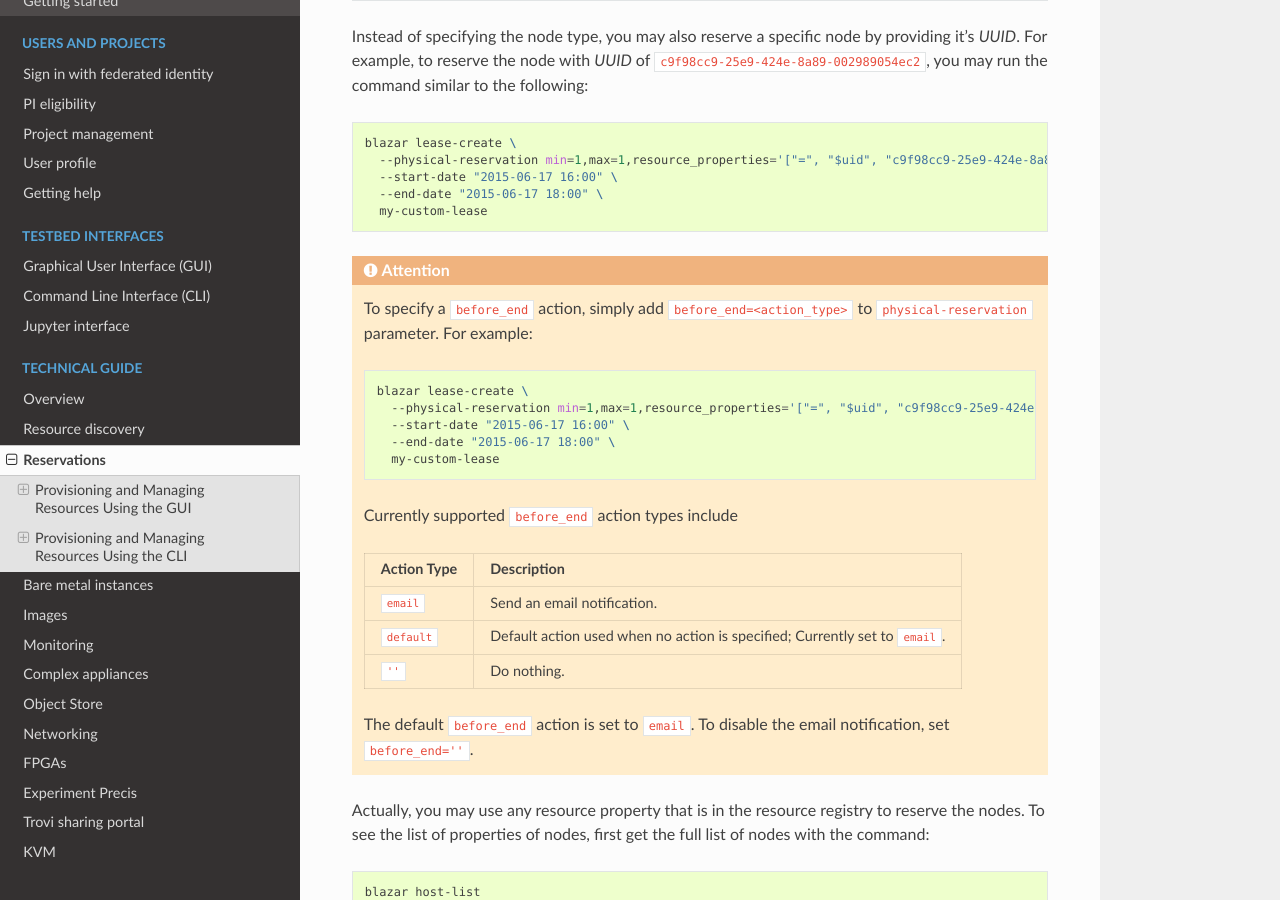
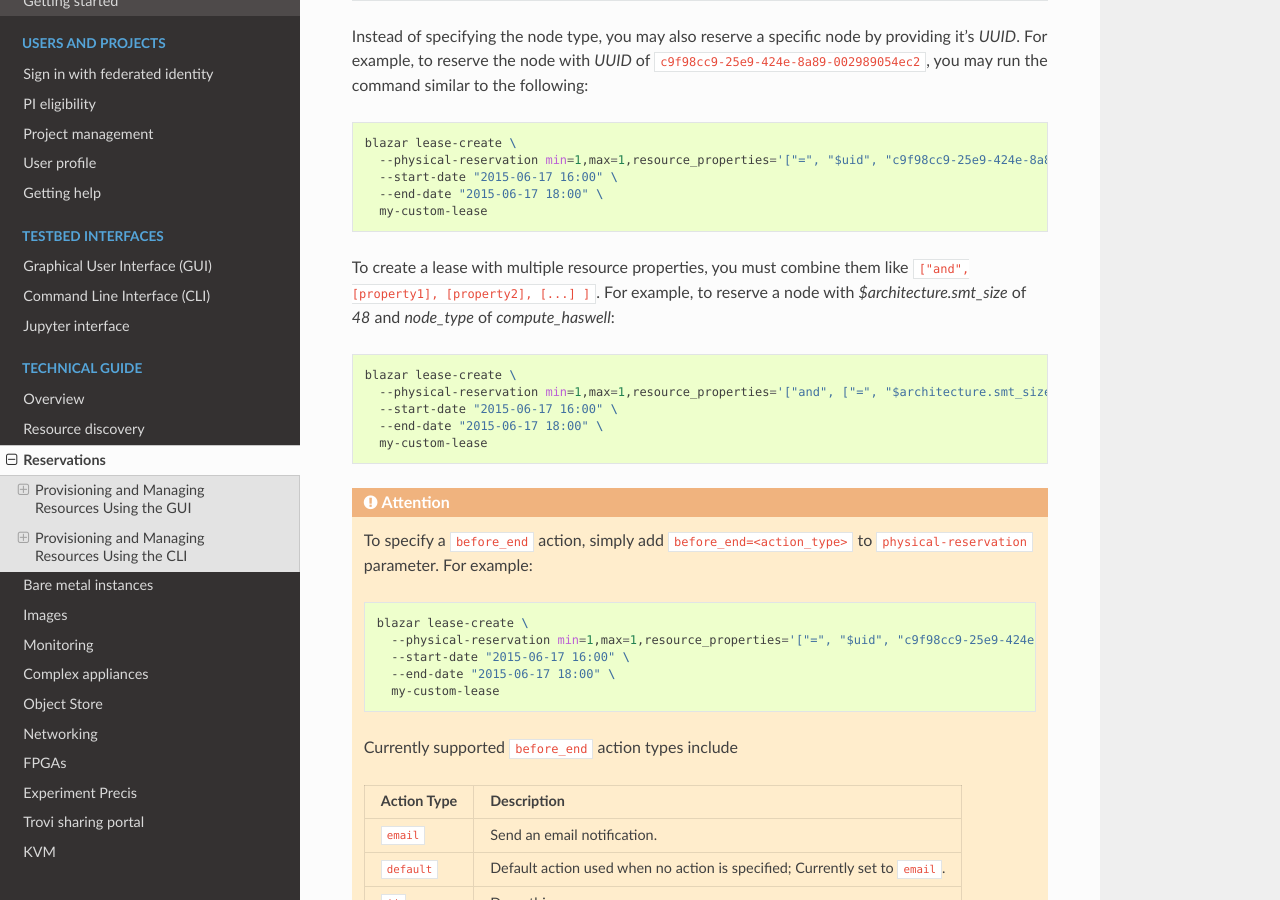
Before and after one commit to ChameleonCloud/docs, a Sphinx documentation site: the page built from source/technical/reservations.rst, in a window 1280 px wide and 900 px high, scrolled down 7762 px. Built offline with Sphinx 7.4.7 and the Read the Docs theme 2.0.0, drawn with Linux system fonts in a browser that asks for light colours; pages that are not in the unit, such as notebooks, are missing from menus.

Commit message:
Add blazar example with multiple resource properties

```diff
--- a/source/technical/reservations.rst
+++ b/source/technical/reservations.rst
@@ -290,6 +290,18 @@ following:
      --end-date "2015-06-17 18:00" \
      my-custom-lease
 
+To create a lease with multiple resource properties, you must combine them like
+``["and", [property1], [property2], [...] ]``. For example, to reserve a node
+with *$architecture.smt_size* of *48* and *node_type* of *compute_haswell*:
+
+.. code-block:: bash
+
+   blazar lease-create \
+     --physical-reservation min=1,max=1,resource_properties='["and", ["=", "$architecture.smt_size", "48"], ["=", "$node_type", "compute_haswell"]]' \
+     --start-date "2015-06-17 16:00" \
+     --end-date "2015-06-17 18:00" \
+     my-custom-lease
+
 .. _disable-blazar-notification:
 .. attention::
 
```
